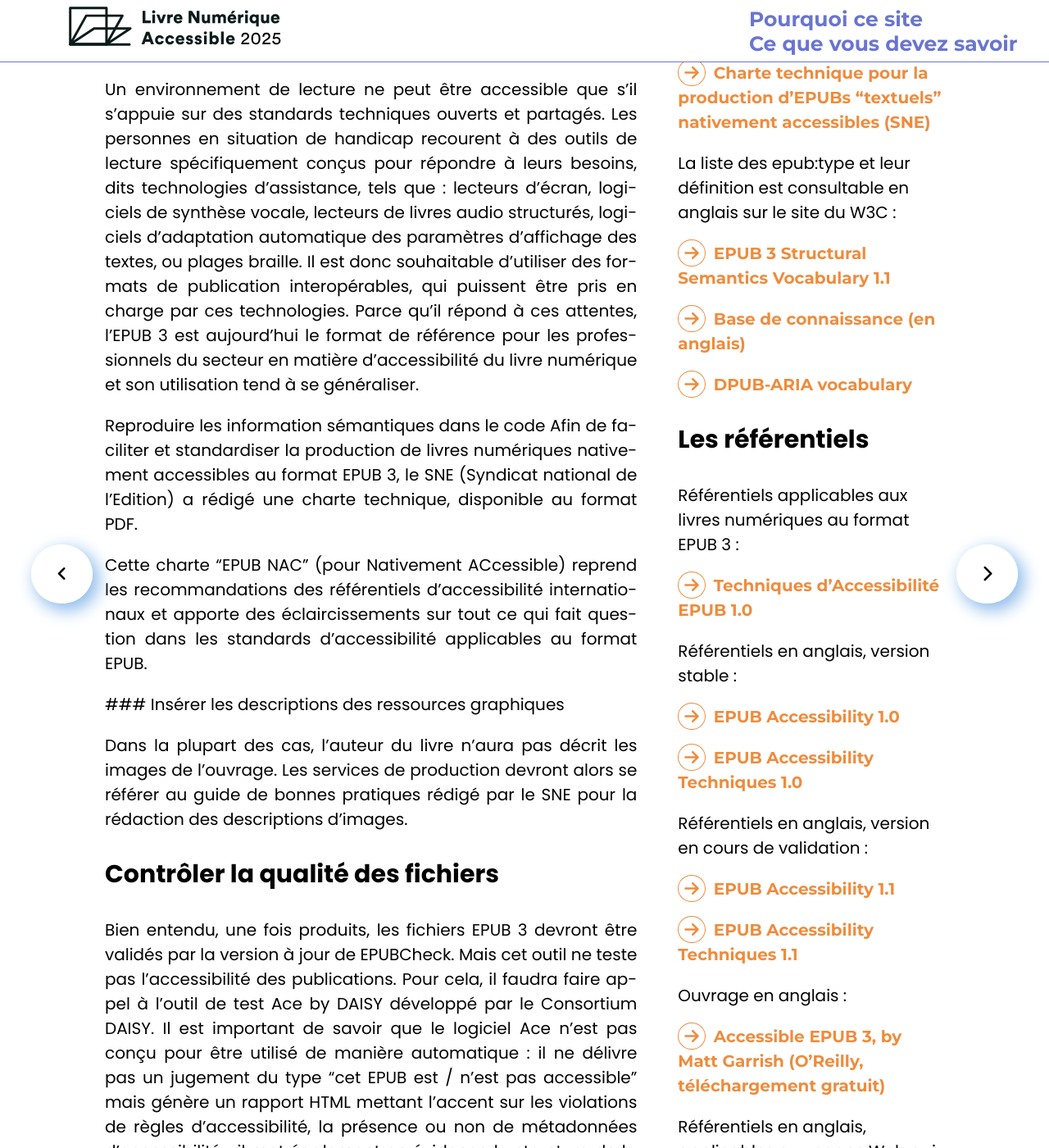
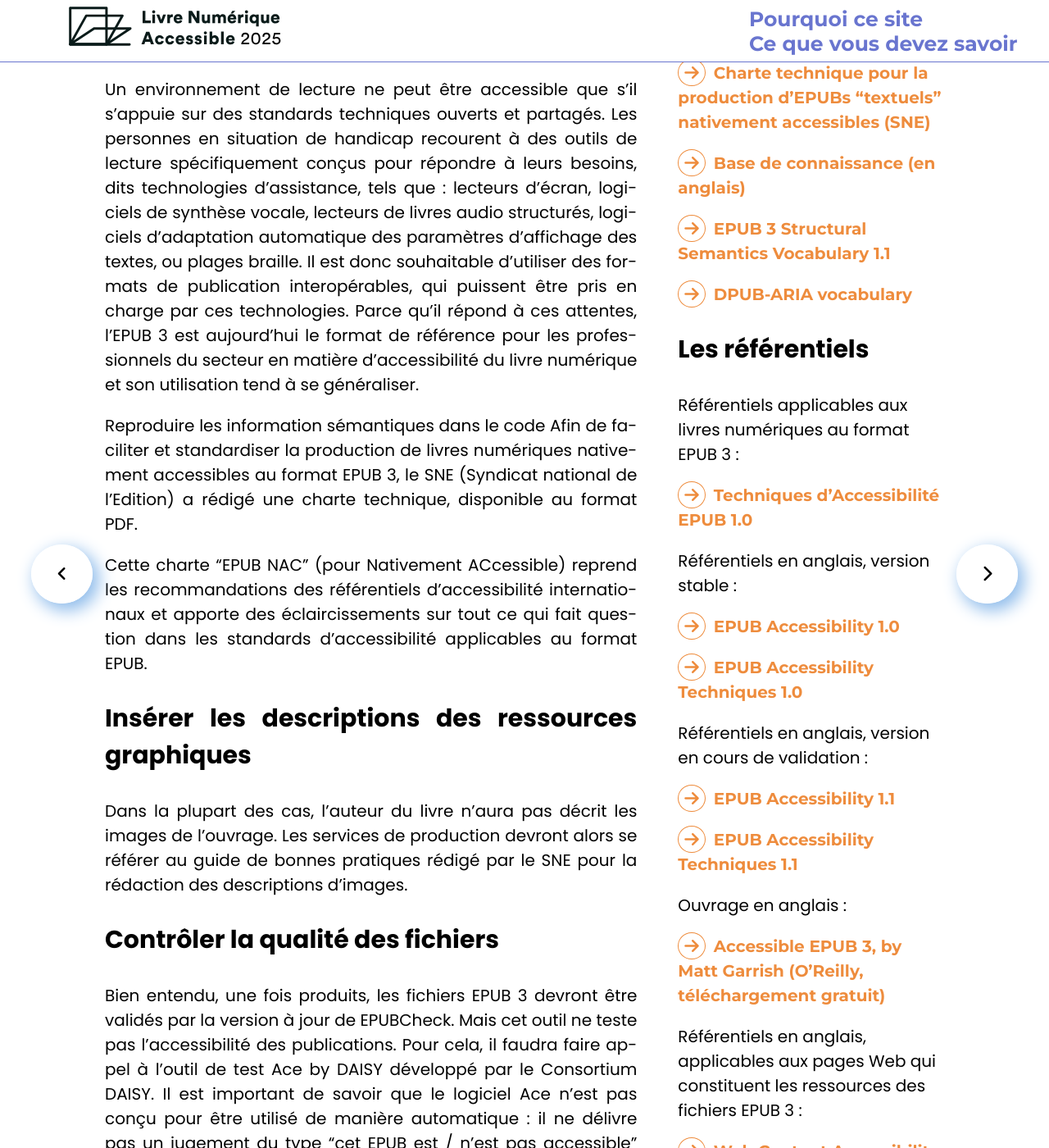
Before and after one commit to edition-accessible/lina25, a Jekyll site: the page built from pages/produire.md, in a window 1280 px wide and 1400 px high, scrolled down 1053 px. Shown: the whole window at 82% size. Built offline with Jekyll 4.4.1, drawn with Linux system fonts in a browser that asks for light colours; nearby versions of some CDN libraries.

Commit message:
Update produire.md

```diff
--- a/pages/produire.md
+++ b/pages/produire.md
@@ -19,7 +19,8 @@ Afin de faciliter et standardiser la production de livres numériques nativement
 
 Cette charte “EPUB NAC” (pour Nativement ACcessible) reprend les recommandations des référentiels d’accessibilité internationaux et apporte des éclaircissements sur tout ce qui fait question dans les standards d’accessibilité applicables au format EPUB.
 
-### Insérer les descriptions des ressources graphiques
+
+### Insérer les descriptions des ressources graphiques
 
 Dans la plupart des cas, l’auteur du livre n’aura pas décrit les images de l’ouvrage. Les services de production devront alors se référer au guide de bonnes pratiques rédigé par le SNE pour la rédaction des descriptions d’images.
 
@@ -57,11 +58,9 @@ Les métadonnées obligatoires sont **accessMode**, **accessModeSufficient**, **
 
 <a href="https://www.sne.fr/app/uploads/2020/12/ePubAccessibleCharteSNE_v1.0-au-08-12-2020.pdf" class="link color_orange">Charte technique pour la production d’EPUBs “textuels” nativement accessibles (SNE)</a>
 
-La liste des epub:type et leur définition est consultable en anglais sur le site du W3C :
+<a href="http://kb.daisy.org/" class="link color_orange">Base de connaissance (en anglais)</a>
 
 <a href="https://www.w3.org/TR/epub-ssv/" class="link color_orange">EPUB 3 Structural Semantics Vocabulary 1.1</a>
-
-<a href="http://kb.daisy.org/" class="link color_orange">Base de connaissance (en anglais)</a>
 
 <a href="https://www.w3.org/TR/dpub-aria/" class="link color_orange">DPUB-ARIA vocabulary</a>
 
```
